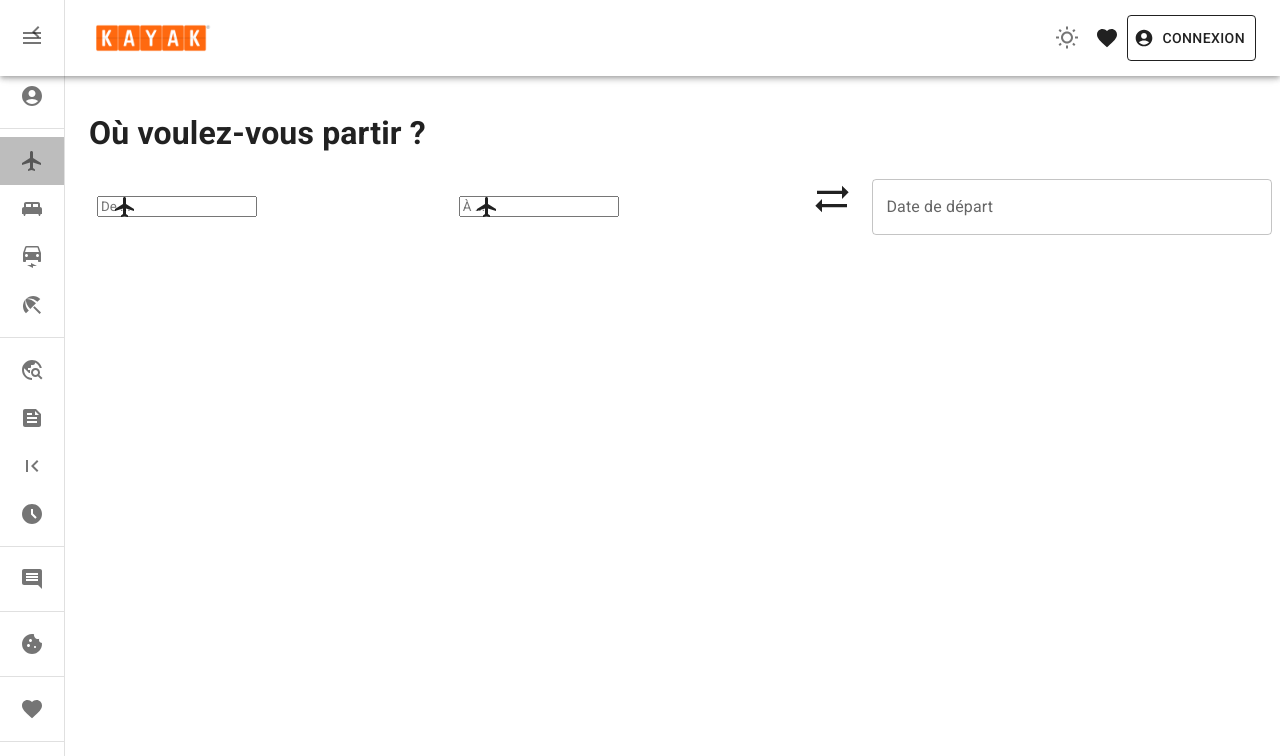
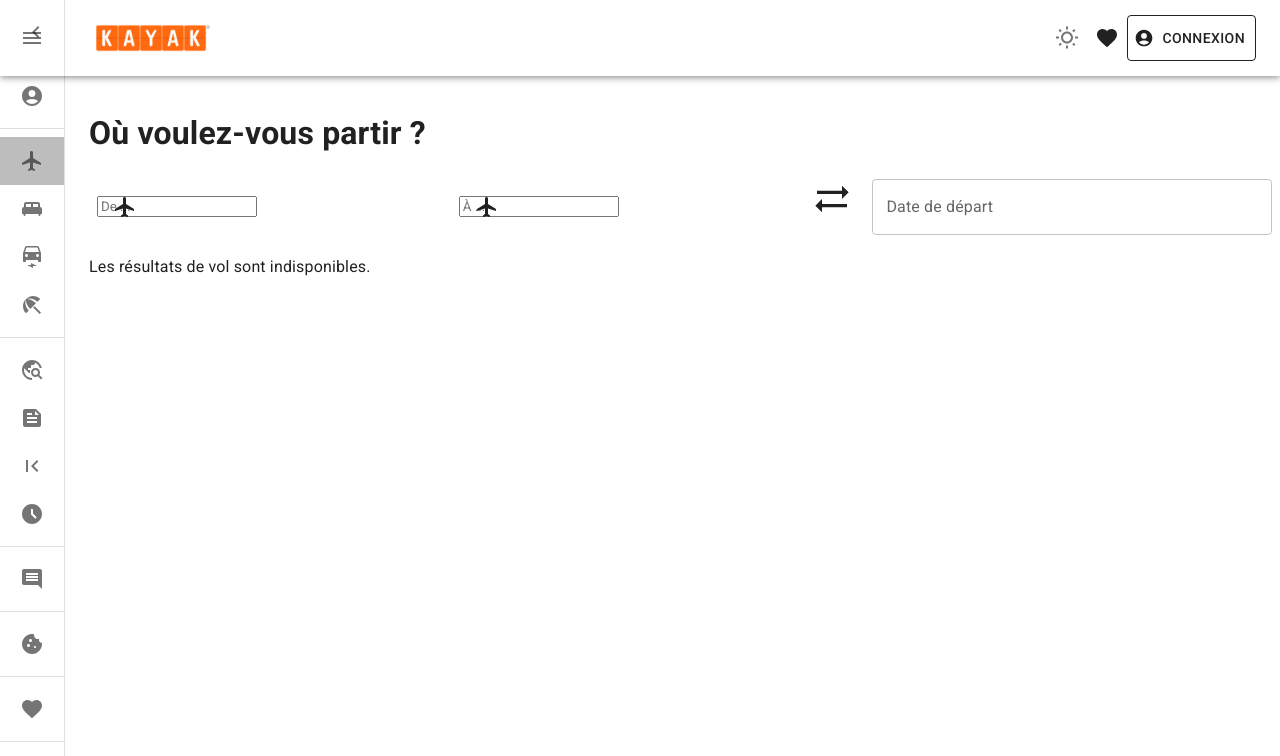
Before and after one commit to AxelOuahmne/-T-WEB-800, a React (Vite) app in the folder frontend/: page /vols in a window 1280 px wide. Shown: the top 756 px of the page. Built offline with nearby package versions, Linux system fonts and the light colour scheme.

Commit message:
[ADD] affichage ID vols

```diff
--- /dev/null
+++ b/frontend/src/pages/vols/FlightList.jsx
@@ -0,0 +1,22 @@
+import React from "react";
+
+const FlightList = ({ flights }) => {
+    return (
+        <div>
+            <h2>Liste des vols disponibles :</h2>
+            <ul>
+                {flights.map((flight, index) => (
+                    <li key={index}>
+                        <p>Vols de {flight.origin} à {flight.destination}</p>
+                        <p>Départ : {flight.departureDate}</p>
+                        <p>Retour : {flight.returnDate}</p>
+                        <p>Prix : {flight.price}</p>
+                        {/* Ajoutez d'autres détails du vol ici */}
+                    </li>
+                ))}
+            </ul>
+        </div>
+    );
+};
+
+export default FlightList;
--- a/frontend/src/pages/vols/Vols.jsx
+++ b/frontend/src/pages/vols/Vols.jsx
@@ -8,6 +8,8 @@ import { DatePicker } from "@mui/x-date-pickers/DatePicker";
 import { useEffect, useState } from "react";
 import Button from "@mui/material/Button";
 import { formatISO } from 'date-fns';
+import FlightList from './FlightList';
+import Json from "qs";
 
 const Search = styled('div')(({ theme }) => ({
     position: 'relative',
@@ -40,6 +42,7 @@ const Vols = () => {
     const [departureDate, setDepartureDate] = useState(null); // État pour stocker la date de départ
     const [returnDate, setReturnDate] = useState(null); // État pour stocker la date de retour
     const [numberOfAdults, setNumberOfAdults] = useState(1); // État pour stocker le nombre de voyageurs adultes
+    const [flightResults, setFlightResults] = useState([]);
 
     useEffect(() => {
         // Fonction d'autocomplétion pour le champ d'origine
@@ -126,6 +129,7 @@ const Vols = () => {
             .then(response => response.json())
             .then(data => {
                 console.log("Réponse du back-end:", data);
+                setFlightResults(data);
             })
             .catch(error => {
                 console.error("Erreur lors de l'envoi des données au back-end:", error);
@@ -194,6 +198,20 @@ const Vols = () => {
                 </Box>
                 <Button variant="contained" onClick={handleSearch}>Rechercher</Button>
             </Box>
+            {console.log((flightResults.data))}
+            <Box sx={{ marginTop: "20px" }}>
+                {flightResults && flightResults.data ? (
+                    flightResults.data.map((flight, index) => (
+                        <p key={index}>{flight.id}</p>
+                    ))
+                ) : (
+                    <p>Les résultats de vol sont indisponibles.</p>
+                )}
+            </Box>
+
+
+
+
         </Box>
     );
 }
```
